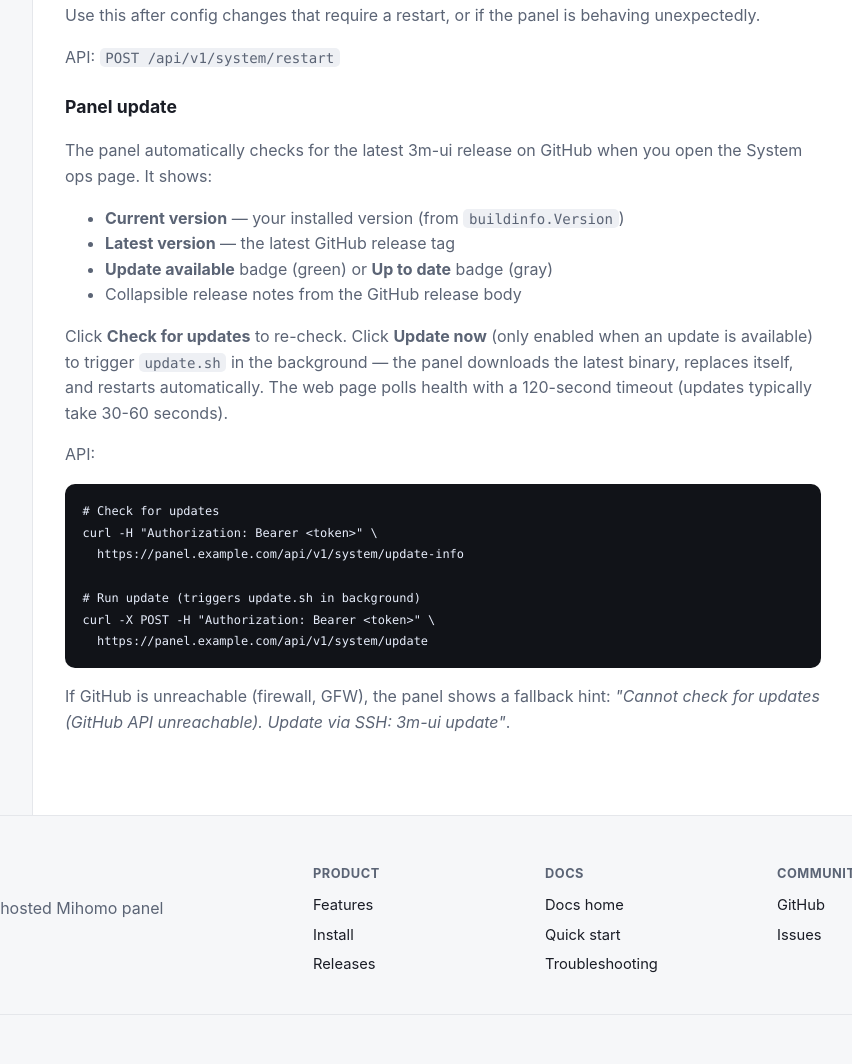
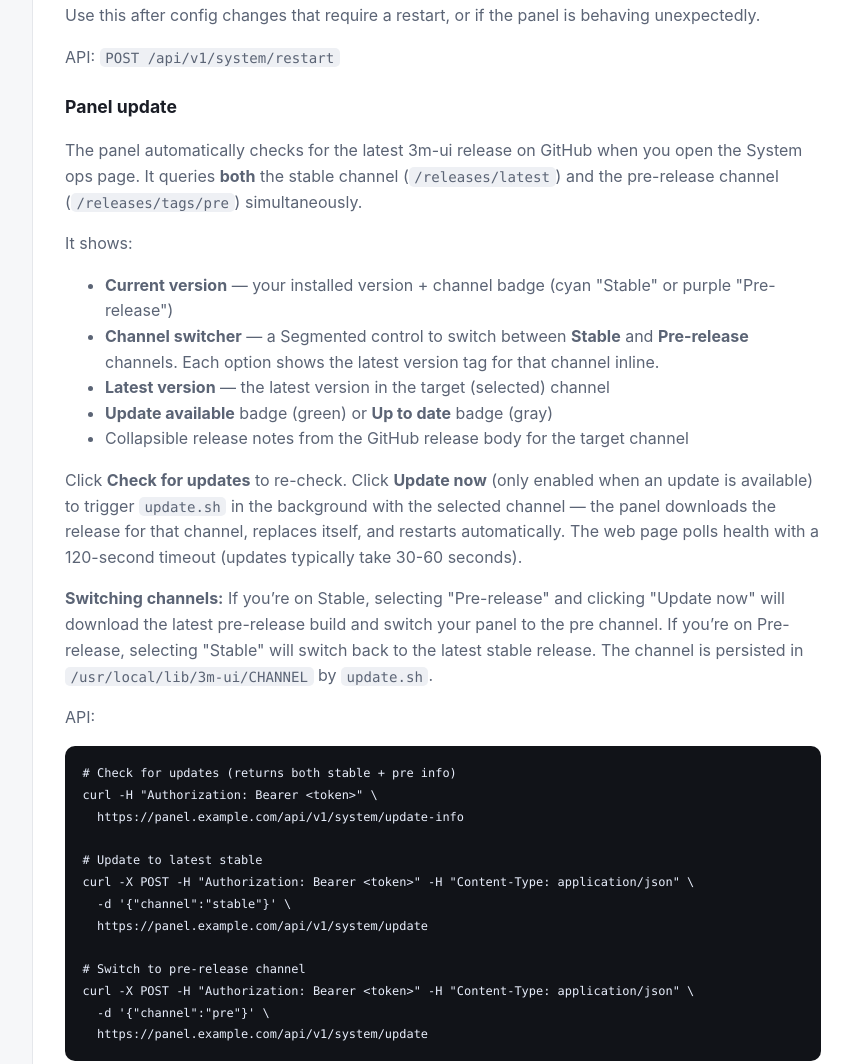
Before and after one commit to kazeyukiro/3m-ui-web, a plain HTML site: page docs/system-settings.html in a window 1280 px wide. Shown: the part 1016-2080 px from the top of the page, without its empty margins (207-1059 px from the left). Drawn offline with Linux system fonts and the light colour scheme.

Commit message:
docs: update system-settings with channel switching (stable ↔ pre)
Update the 'Panel update' section in both EN and ZH to document:
- Both stable and pre channels queried simultaneously
- Channel switcher (Segmented control) in the UI
- Current channel badge (cyan Stable / purple Pre-release)
- How switching channels works (download + replace + restart)
- CHANNEL file persistence
- 3 new curl examples (check / update stable / switch to pre)
- Pre-release URL link

Aligns with commit 78111ef (channel switching feature).

```diff
--- a/docs/system-settings.html
+++ b/docs/system-settings.html
@@ -78,24 +78,34 @@
 <p>API: <code>POST /api/v1/system/restart</code></p>
 
 <h3>Panel update</h3>
-<p>The panel automatically checks for the latest 3m-ui release on GitHub when you open the System ops page. It shows:</p>
+<p>The panel automatically checks for the latest 3m-ui release on GitHub when you open the System ops page. It queries <strong>both</strong> the stable channel (<code>/releases/latest</code>) and the pre-release channel (<code>/releases/tags/pre</code>) simultaneously.</p>
+<p>It shows:</p>
 <ul>
-<li><strong>Current version</strong> — your installed version (from <code>buildinfo.Version</code>)</li>
-<li><strong>Latest version</strong> — the latest GitHub release tag</li>
+<li><strong>Current version</strong> — your installed version + channel badge (cyan "Stable" or purple "Pre-release")</li>
+<li><strong>Channel switcher</strong> — a Segmented control to switch between <strong>Stable</strong> and <strong>Pre-release</strong> channels. Each option shows the latest version tag for that channel inline.</li>
+<li><strong>Latest version</strong> — the latest version in the target (selected) channel</li>
 <li><strong>Update available</strong> badge (green) or <strong>Up to date</strong> badge (gray)</li>
-<li>Collapsible release notes from the GitHub release body</li>
+<li>Collapsible release notes from the GitHub release body for the target channel</li>
 </ul>
-<p>Click <strong>Check for updates</strong> to re-check. Click <strong>Update now</strong> (only enabled when an update is available) to trigger <code>update.sh</code> in the background — the panel downloads the latest binary, replaces itself, and restarts automatically. The web page polls health with a 120-second timeout (updates typically take 30-60 seconds).</p>
+<p>Click <strong>Check for updates</strong> to re-check. Click <strong>Update now</strong> (only enabled when an update is available) to trigger <code>update.sh</code> in the background with the selected channel — the panel downloads the release for that channel, replaces itself, and restarts automatically. The web page polls health with a 120-second timeout (updates typically take 30-60 seconds).</p>
+<p><strong>Switching channels:</strong> If you’re on Stable, selecting "Pre-release" and clicking "Update now" will download the latest pre-release build and switch your panel to the pre channel. If you’re on Pre-release, selecting "Stable" will switch back to the latest stable release. The channel is persisted in <code>/usr/local/lib/3m-ui/CHANNEL</code> by <code>update.sh</code>.</p>
 <p>API:</p>
-<pre><code class="language-bash"># Check for updates
+<pre><code class="language-bash"># Check for updates (returns both stable + pre info)
 curl -H "Authorization: Bearer &lt;token&gt;" \
   https://panel.example.com/api/v1/system/update-info
 
-# Run update (triggers update.sh in background)
-curl -X POST -H "Authorization: Bearer &lt;token&gt;" \
+# Update to latest stable
+curl -X POST -H "Authorization: Bearer &lt;token&gt;" -H "Content-Type: application/json" \
+  -d '{"channel":"stable"}' \
+  https://panel.example.com/api/v1/system/update
+
+# Switch to pre-release channel
+curl -X POST -H "Authorization: Bearer &lt;token&gt;" -H "Content-Type: application/json" \
+  -d '{"channel":"pre"}' \
   https://panel.example.com/api/v1/system/update
 </code></pre>
 <p>If GitHub is unreachable (firewall, GFW), the panel shows a fallback hint: <em>"Cannot check for updates (GitHub API unreachable). Update via SSH: 3m-ui update"</em>.</p>
+<p>Pre-release URL: <a href="https://github.com/kazeyukiro/3m-ui/releases/tag/pre">https://github.com/kazeyukiro/3m-ui/releases/tag/pre</a></p>
 </div>
       <div data-doc-lang="zh-CN" hidden><p>面板 <strong>系统设置</strong> 聚合运营向配置（多数存数据库，不必改 <code>config.yaml</code>）。</p>
 <h2>面板 / NAT（端口与公网 URL）</h2>
@@ -139,24 +149,33 @@ curl -X POST -H "Authorization: Bearer &lt;token&gt;" \
 <p>接口：<code>POST /api/v1/system/restart</code></p>
 
 <h3>面板更新</h3>
-<p>打开系统操作页面时，面板自动检查 GitHub 上的最新 3m-ui 版本，显示：</p>
+<p>打开系统操作页面时，面板自动检查 GitHub 上的最新 3m-ui 版本，<strong>同时</strong>查询稳定版（<code>/releases/latest</code>）和预发布版（<code>/releases/tags/pre</code>）两个渠道，显示：</p>
 <ul>
-<li><strong>当前版本</strong> — 已安装版本（来自 <code>buildinfo.Version</code>）</li>
-<li><strong>最新版本</strong> — GitHub 最新 release tag</li>
+<li><strong>当前版本</strong> — 已安装版本 + 渠道徽章（青色“稳定版”或紫色“预发布版”）</li>
+<li><strong>渠道切换器</strong> — Segmented 控件，可在<strong>稳定版</strong>和<strong>预发布版</strong>之间切换。每个选项内嵌该渠道的最新版本号。</li>
+<li><strong>最新版本</strong> — 目标（选中）渠道的最新版本</li>
 <li><strong>有新版本</strong> 徽章（绿色）或 <strong>已是最新</strong> 徽章（灰色）</li>
-<li>可折叠的更新日志（来自 GitHub release body）</li>
+<li>可折叠的更新日志（来自目标渠道的 GitHub release body）</li>
 </ul>
-<p>点击 <strong>检查更新</strong> 重新检查。点击 <strong>立即更新</strong>（仅在有新版本时可点）在后台触发 <code>update.sh</code> — 面板自动下载最新二进制、替换自身并重启。Web 页面轮询 health，超时 120 秒（更新通常需 30-60 秒）。</p>
+<p>点击 <strong>检查更新</strong> 重新检查。点击 <strong>立即更新</strong>（仅在有新版本时可点）在后台触发 <code>update.sh</code>，使用选中的渠道 — 面板自动下载该渠道的版本、替换自身并重启。Web 页面轮询 health，超时 120 秒（更新通常需 30-60 秒）。</p>
+<p><strong>渠道切换：</strong>如果你当前在稳定版，选择“预发布版”并点“立即更新”会下载最新预发布版本并切换到 pre 渠道。如果你在预发布版，选择“稳定版”会切换回最新稳定版。渠道信息保存在 <code>/usr/local/lib/3m-ui/CHANNEL</code>（由 <code>update.sh</code> 写入）。</p>
 <p>接口：</p>
-<pre><code class="language-bash"># 检查更新
+<pre><code class="language-bash"># 检查更新（同时返回稳定版 + 预发布版信息）
 curl -H "Authorization: Bearer &lt;token&gt;" \
   https://panel.example.com/api/v1/system/update-info
 
-# 执行更新（后台触发 update.sh）
-curl -X POST -H "Authorization: Bearer &lt;token&gt;" \
+# 更新到最新稳定版
+curl -X POST -H "Authorization: Bearer &lt;token&gt;" -H "Content-Type: application/json" \
+  -d '{"channel":"stable"}' \
+  https://panel.example.com/api/v1/system/update
+
+# 切换到预发布渠道
+curl -X POST -H "Authorization: Bearer &lt;token&gt;" -H "Content-Type: application/json" \
+  -d '{"channel":"pre"}' \
   https://panel.example.com/api/v1/system/update
 </code></pre>
 <p>如果 GitHub 不可达（防火墙、GFW），面板显示提示：<em>"无法检查更新（GitHub API 不可达）。通过 SSH 更新：3m-ui update"</em>。</p>
+<p>预发布版地址：<a href="https://github.com/kazeyukiro/3m-ui/releases/tag/pre">https://github.com/kazeyukiro/3m-ui/releases/tag/pre</a></p>
 </div>
     </div>
   </main>
```
